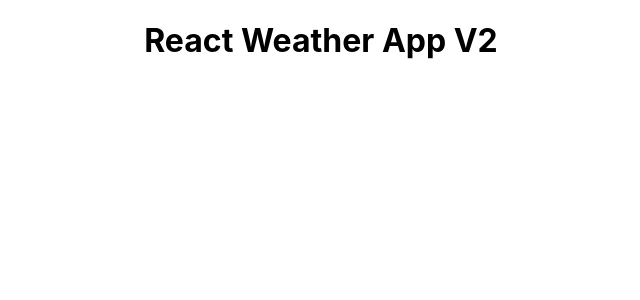
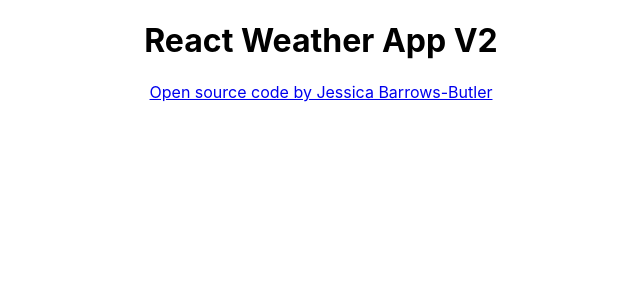
Before and after one commit to jessicapdx/react-weather-v2, a React (Create React App) app: page / in a window 1280 px wide. Shown: the top 300 px of the page, without its empty margins (319-959 px from the left). Built offline with nearby package versions, Linux system fonts and the light colour scheme.

Commit message:
Added github URL

```diff
--- a/src/App.js
+++ b/src/App.js
@@ -4,6 +4,14 @@ export default function App() {
   return (
     <div className="App">
       <h1>React Weather App V2</h1>
+      <div>
+        <a
+          href="https://github.com/jessicapdx/react-weather-v2"
+          target="_blank"
+        >
+          Open source code by Jessica Barrows-Butler
+        </a>
+      </div>
     </div>
   );
 }
```
